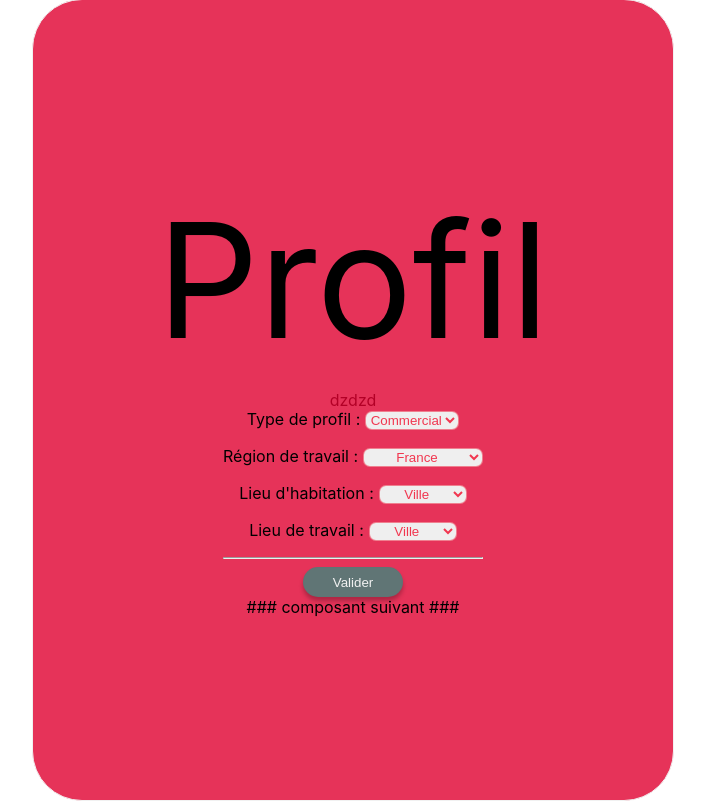
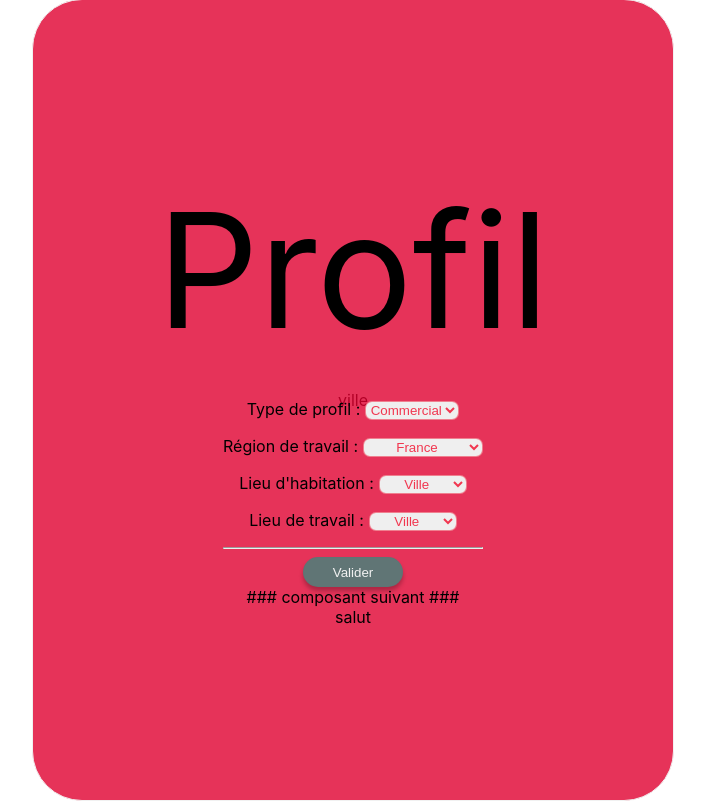
Before and after one commit to rfonck/hackaton, a React (Create React App) app in the folder hackaton/: page / in a window 1280 px wide. Shown: the whole page, without its empty margins (287-992 px from the left). Built offline with nearby package versions, Linux system fonts and the light colour scheme.

Commit message:
ca marche

```diff
--- a/hackaton/src/components/Profil/Profil.js
+++ b/hackaton/src/components/Profil/Profil.js
@@ -11,34 +11,13 @@ class Profil extends React.Component {
   constructor(props) {
     super(props);
     this.state = {
-      typeProfil: this.props.typeProfil,
-      regionTravail: this.props.regionTravail,
-      lieuHabitation: this.props.lieuHabitation,
-      lieuTravail: this.props.lieuTravail,
-      isValid: true
+      typeProfil: props.typeProfil,
+      regionTravail: props.regionTravail,
+      lieuHabitation: props.lieuHabitation,
+      lieuTravail: props.lieuTravail,
+      isValid: false
     }
   }
-
-   handleSubmit = (e) => {
-
-    e.preventDefault();
-
-    var profil = document.getElementById('profil')
-    var profil_value = profil.options[profil.selectedIndex].value;
-
-    var region = document.getElementById('region')
-    var region_value = region.options[region.selectedIndex].value;
-
-    var habitation = document.getElementById('habitation')
-    var habitation_value = habitation.options[habitation.selectedIndex].value;
-
-    var travail = document.getElementById('travail')
-    var travail_value = travail.options[travail.selectedIndex].value;
-
-
-  }
-
-
 
   changeTypeProfil = () => {
     var valeur;
@@ -70,33 +49,31 @@ class Profil extends React.Component {
 
 
   onTrigger = (event) => {
-    console.log("hio", this.state.typeProfil)
-
     if(this.state.typeProfil !== '' &&
       this.state.regionTravail !== '' &&
       this.state.lieuHabitation !== '' &&
       this.state.lieuTravail !== '')
     {
-        console.log("hi")
         this.state.isValid = true;
+        console.log(this.state.typeProfil, this.state.regionTravail, this.state.lieuHabitation, this.state.changeLieuTravail)
     }
 
     if (this.state.isValid) {
-      console.log("okay")
+      console.log("ça marche")
       this.props.handleCallbackProfil(
         this.state.typeProfil,
         this.state.regionTravail,
         this.state.lieuHabitation,
         this.state.lieuTravail);
-    }
-
-    else{
+        event.preventDefault();
+    } else {
+      console.log(this.state.typeProfil, this.state.regionTravail, this.state.lieuHabitation, this.state.changeLieuTravail)
       alert("error message")
     }
   }
 
   render() {
-    const {data} = this.state;
+    const {data} = this.state
     return(
       <div className="Profil background box-centre texte-centre">
     <div className='texte-titre texte-gris'>Profil</div>
@@ -169,6 +146,7 @@ class Profil extends React.Component {
           </button>
         </div>
         <div id="nouveau"> ### composant suivant ### </div>
+        <div>salut  {data}</div>
       </form>
   </div>
     );
--- a/hackaton/src/components/Questionnaire_component/Questionnaire_component.js
+++ b/hackaton/src/components/Questionnaire_component/Questionnaire_component.js
@@ -6,10 +6,10 @@ class Questionnaire_component extends React.Component {
   constructor(props) {
     super(props);
     this.state = {
-      typeProfil: '',
-      regionTravail: '',
-      lieuHabitation: '',
-      lieuTravail: ''
+      typeProfil: 'commercial',
+      regionTravail: 'france',
+      lieuHabitation: 'ville',
+      lieuTravail: 'ville'
     }
   }
 
@@ -28,13 +28,13 @@ class Questionnaire_component extends React.Component {
     return(
       <div className="questionnaire_component box-centre">
         <Profil
-            typeProfil = {this.state.typeProfil}>
+            typeProfil = {this.state.typeProfil}
             regionTravail = {this.state.regionTravail}
             lieuHabitation = {this.state.lieuHabitation}
             lieuTravail = {this.state.lieuTravail}
-            handleCallbackProfil = {this.handleCallbackProfil}
+            handleCallbackProfil = {this.handleCallbackProfil}>
         </Profil>
-        dzdzd {this.state.typeProfil}
+        <p>{this.state.lieuHabitation}</p>
       </div>
     )
   }
```
